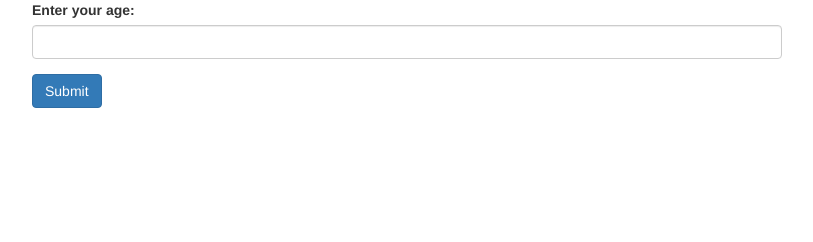
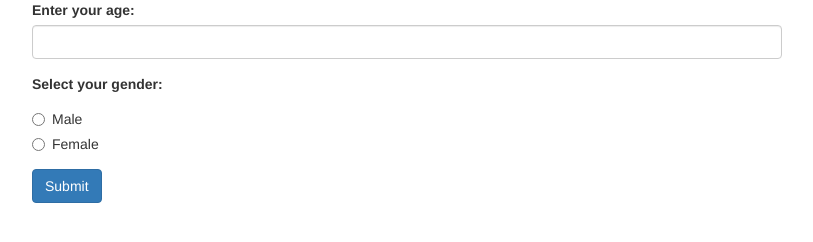
Before and after one commit to IanBaum/celebrity, a plain HTML site: page index.html in a window 1280 px wide. Shown: the whole page, without its empty margins (38-851 px from the left). Drawn offline with Linux system fonts and the light colour scheme.

Commit message:
add gender to radio buttons in html file

```diff
--- a/index.html
+++ b/index.html
@@ -19,6 +19,23 @@
               </label>
                 <input id="userAge" class="form-control" type="text">
             </div>
+            <div class="form-group">
+              <label>Select your gender:</label>
+              <div class="radio">
+                <label>
+                  <input type="radio" name="gender" value="male">
+                  Male
+                </label>
+              </div>
+              <div class="radio">
+                <label>
+                  <input type="radio" name="gender" value="female">
+                  Female
+                </label>
+              </div>
+            </div>
+
+
             <button class="btn btn-primary" type="submit">Submit</button>
           </form>
         </div>
```
